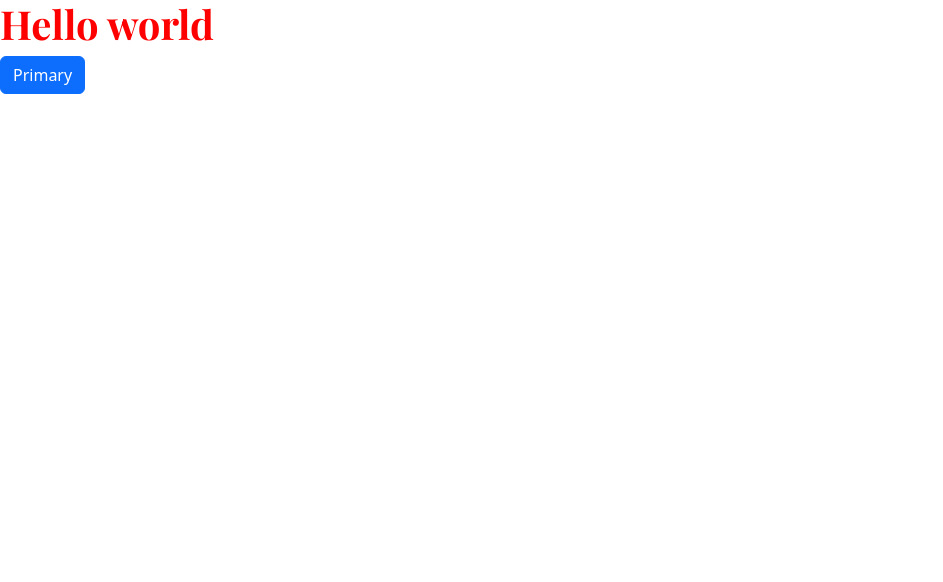
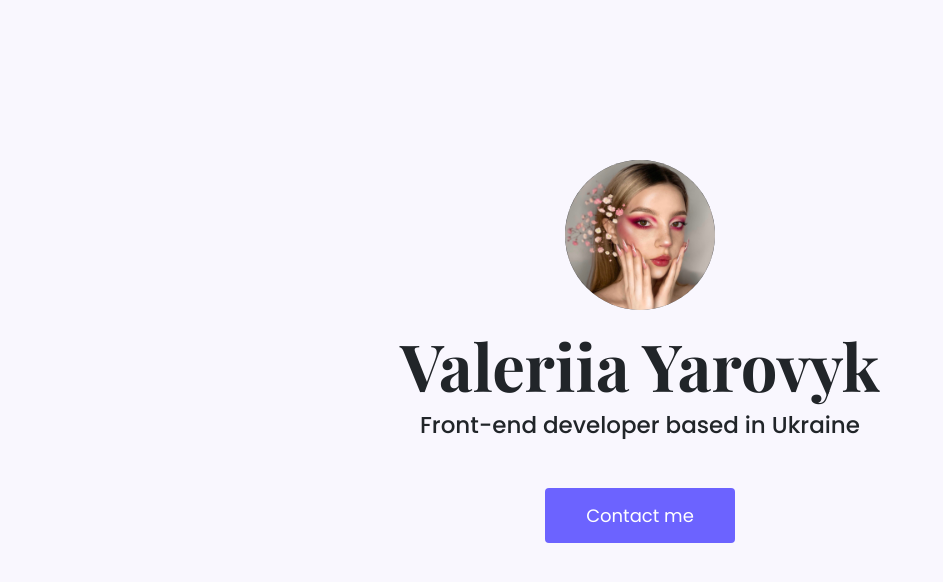
Before and after one commit to wishvalerie/portfolio-project, a plain HTML site: page index.html in a window 1280 px wide. Shown: the whole page, without its empty margins (0-943 px from the left). Drawn offline with nearby package versions, Linux system fonts and the light colour scheme.

Commit message:
Added the hero section

```diff
--- a/index.html
+++ b/index.html
@@ -24,8 +24,16 @@
     ></script>
   </head>
   <body>
-    <h1>Hello world</h1>
-    <button type="button" class="btn btn-primary">Primary</button>
+    <div class="hero">
+      <img
+        src="/images/main-avatar.JPEG"
+        title="Valeriia's avatar"
+        class="main-avatar"
+      />
+      <h1 class="mt-3">Valeriia Yarovyk</h1>
+      <h2 class="mb-5">Front-end developer based in Ukraine</h2>
+      <a href="#" class="btn btn-branding">Contact me</a>
+    </div>
     <script
       src="https://cdn.jsdelivr.net/npm/bootstrap@5.2.0/dist/js/bootstrap.bundle.min.js"
       integrity="sha384-A3rJD856KowSb7dwlZdYEkO39Gagi7vIsF0jrRAoQmDKKtQBHUuLZ9AsSv4jD4Xa"
--- a/styles/project.css
+++ b/styles/project.css
@@ -1,5 +1,41 @@
+:root {
+  --branding-color: #6c63ff;
+  --secondary-color: #f9f7fe;
+  --heading-font-family: "Playfair Display", serif;
+  --default-font-family: "Poppins", sans-serif;
+}
+
+body {
+  font-family: var(--default-font-family);
+}
+
 h1 {
-  color: red;
-  font-family: "Playfair Display", serif;
+  font-family: var(--heading-font-family);
   font-weight: 800;
+  font-size: 65px;
 }
+
+h2 {
+  font-family: var(--default-font-family);
+  font-size: 23px;
+}
+
+.hero {
+  background-color: var(--secondary-color);
+  text-align: center;
+  padding: 160px 20px;
+}
+
+.main-avatar {
+  width: 150px;
+  border-radius: 100px;
+}
+
+.btn-branding {
+  background: var(--branding-color);
+  border-radius: 4px;
+  color: #fff;
+  font-size: 18px;
+  line-height: 23px;
+  padding: 15px 40px;
+}
```
Also changed, not shown: images/main-avatar.JPEG (added), 2 other files.
